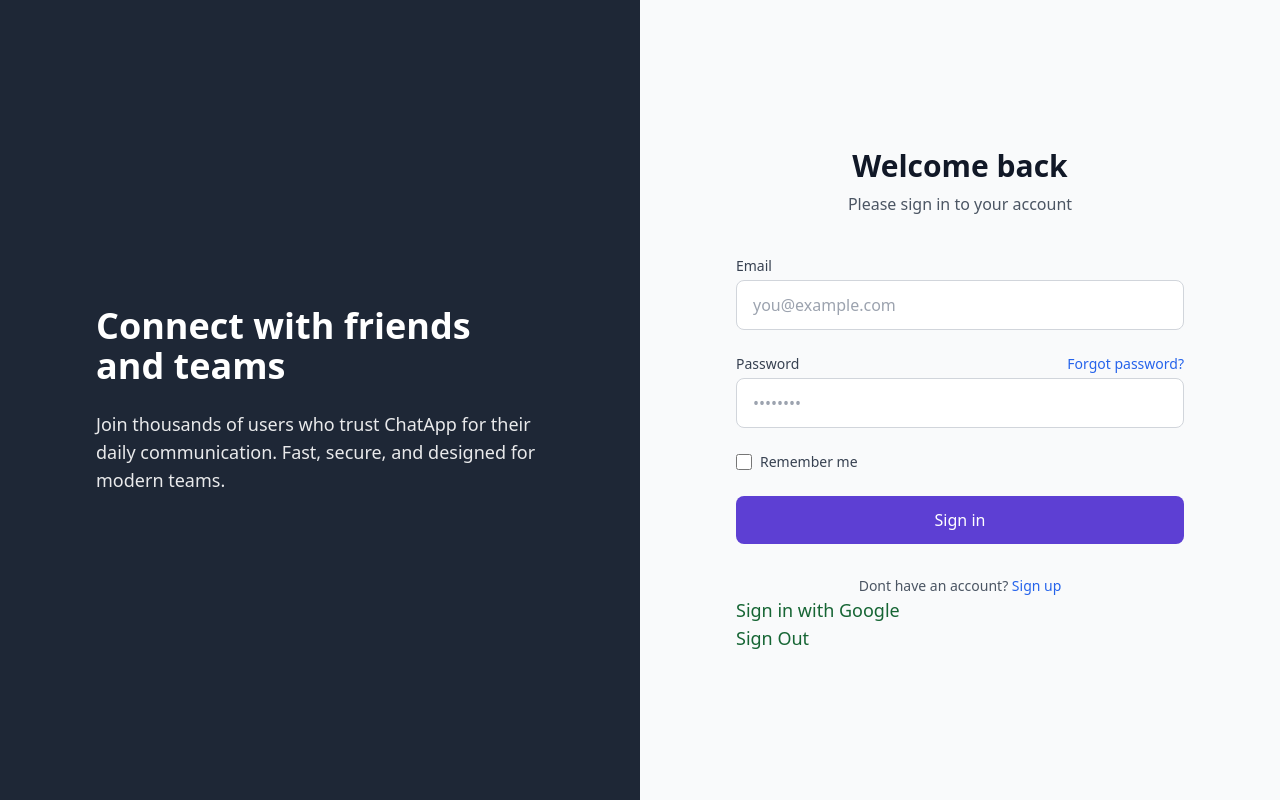
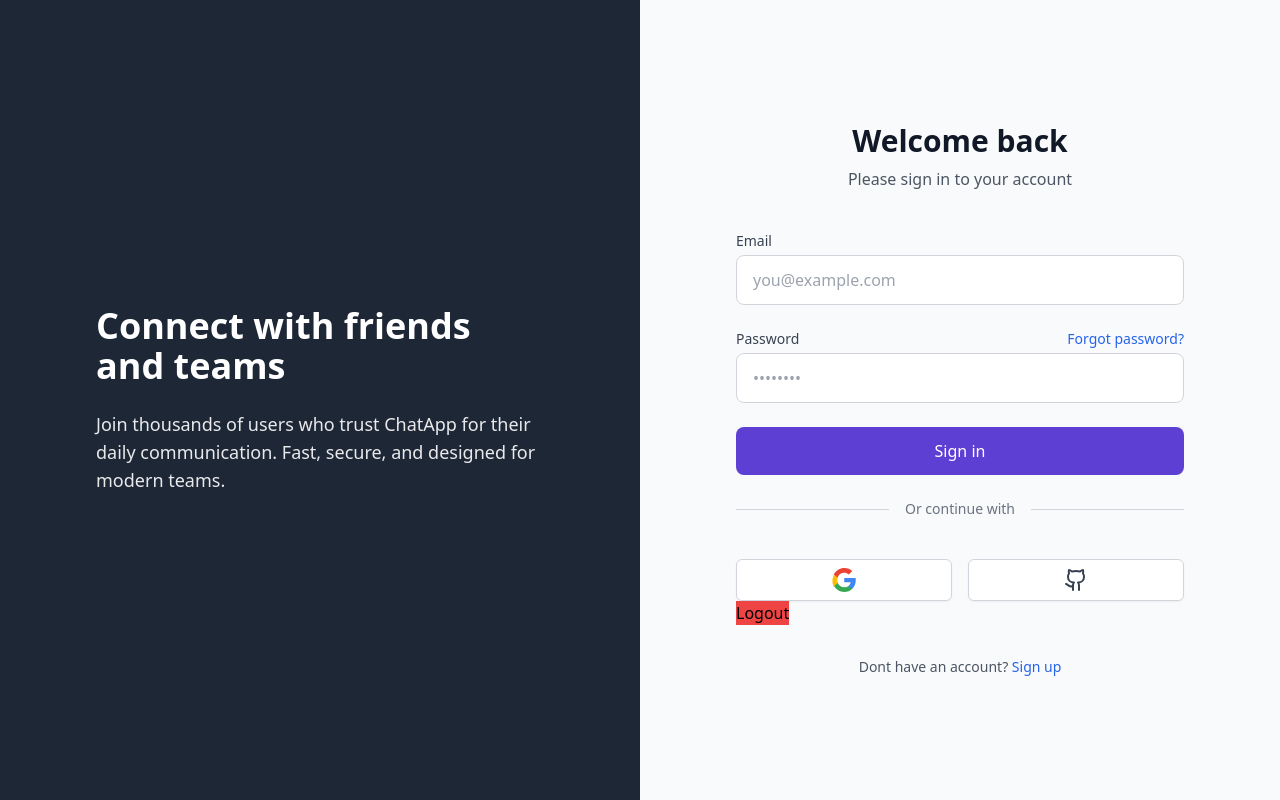
Before and after one commit to fahriedr/lite-chat, a Next.js app: page /login in a window 1280 px wide. Built offline with nearby package versions, Linux system fonts and the light colour scheme; no server answers.

Commit message:
update auth

```diff
--- a/src/app/api/auth/[...nextauth].ts
+++ /dev/null
@@ -1,31 +0,0 @@
-import UserModel from "@/models/User"
-import NextAuth, { NextAuthOptions } from "next-auth"
-import GoogleProvider from "next-auth/providers/google"
-import { Profile, Account, User} from "next-auth/core/types"
-import { AdapterUser } from "next-auth/adapters"
-import { googleAuth } from "@/lib/helper"
-
-export const authOptions: NextAuthOptions = {
-  // Configure one or more authentication providers
-  session:{
-    strategy: 'jwt'
-  },
-  providers: [
-    GoogleProvider({
-      clientId: process.env.GOOGLE_CLIENT_ID!,
-      clientSecret: process.env.GOOGLE_CLIENT_SECRET!,
-    }),
-  ],
-  callbacks: {
-    async signIn ({ user, account, profile }: { user: User | AdapterUser , account: Account | null, profile?: Profile | undefined}) {
-
-        if(account?.provider === "google") {
-            googleAuth(account, profile)
-        }
-
-        return true
-    }
-  }
-}
-
-export default NextAuth(authOptions)
--- a/src/app/api/register/route.ts
+++ b/src/app/api/register/route.ts
@@ -48,7 +48,8 @@ export const POST = async (req: NextRequest, res: NextResponse) => {
             username: body.username,
             email: body.email,
             password: await hashPassword(body.password),
-            avatar: process.env.ROBOHASH_URL + body.username
+            avatar: process.env.ROBOHASH_URL + body.username,
+            provider: 'local'
         })
 
         const token = jwt.sign({
--- a/src/components/Auth/LoginCard.tsx
+++ b/src/components/Auth/LoginCard.tsx
@@ -12,13 +12,21 @@ import { redirect, useRouter } from "next/navigation";
 import Head from "next/head";
 import { useUserStore } from "@/store/user";
 import Link from "next/link";
-import { signIn, signOut } from "next-auth/react";
+import { signIn, signOut, useSession } from "next-auth/react";
+import GoogleSignInButton from "../UI/ProvideLoginButton";
+import ProviderLoginButton from "../UI/ProvideLoginButton";
+import { GoogleIcon } from "@/icons/Google";
+import { GithubIcon } from "lucide-react";
 
 interface Props {
 
 }
 
 const LoginCard = ({ }: Props) => {
+
+  const {data} = useSession()
+
+  console.log(data?.user, 'data')
 
   const [email, setUsername] = useState<string>('')
   const [password, setPassword] = useState<string>('')
@@ -120,7 +128,7 @@ const LoginCard = ({ }: Props) => {
               />
             </div>
 
-            <div className="flex items-center">
+            {/* <div className="flex items-center">
               <input
                 id="remember-me"
                 name="remember-me"
@@ -130,7 +138,7 @@ const LoginCard = ({ }: Props) => {
               <label htmlFor="remember-me" className="ml-2 block text-sm text-gray-700">
                 Remember me
               </label>
-            </div>
+            </div> */}
 
             <button
               type="submit"
@@ -146,6 +154,30 @@ const LoginCard = ({ }: Props) => {
               {loading ? 'Signing in...' : 'Sign in'}
             </button>
           </form>
+
+          <div className="flex items-center my-6">
+            <div className="flex-grow border-t border-gray-300"></div>
+            <span className="mx-4 text-sm text-gray-500">Or continue with</span>
+            <div className="flex-grow border-t border-gray-300"></div>
+          </div>
+
+          <div className="flex flex-row gap-x-4">
+            <ProviderLoginButton
+              icon={<GoogleIcon size={6}/>}
+              name="Google"
+              onClick={() => signIn("google")}
+            />
+            <ProviderLoginButton
+              icon={<GithubIcon size={24}/>}
+              name="Github"
+              onClick={() => signIn("github")}
+            />
+          </div>
+
+          <button onClick={() => signOut()} className="bg-red-500">
+            Logout
+          </button>
+
           <div className="mt-8 text-center">
             <p className="text-sm text-gray-600">
               {"Dont have an account?"}
@@ -154,12 +186,6 @@ const LoginCard = ({ }: Props) => {
               </Link>
             </p>
           </div>
-          <div>
-            <button onClick={() => signIn("google")} className="text-lg text-green-800">Sign in with Google</button>
-          </div>
-          <div>
-            <button onClick={() => signOut()} className="text-lg text-green-800">Sign Out</button>
-          </div>
         </div>
       </div>
     </div>
--- /dev/null
+++ b/src/components/UI/ProvideLoginButton.tsx
@@ -0,0 +1,21 @@
+import React from "react";
+
+interface ProviderLoginButtonParam {
+  icon: React.ReactNode
+  onClick: () => void
+  name: string
+}
+
+const ProviderLoginButton: React.FC<ProviderLoginButtonParam> = ({ icon, onClick, name }) => {
+  return (
+    <button
+      onClick={onClick}
+      className="w-full flex items-center justify-center gap-2 px-4 py-2 mt-4 border border-gray-300 bg-white rounded-md shadow-sm hover:bg-gray-50 transition text-sm font-medium text-gray-700"
+      aria-label="Sign in with Google"
+    >
+      {icon}
+    </button>
+  );
+};
+
+export default ProviderLoginButton;
--- /dev/null
+++ b/src/icons/Google.tsx
@@ -0,0 +1,24 @@
+export const GoogleIcon = ({ size = 24, className = "" }) => (
+    <svg
+        className={`w-${size} h-${size}`}
+        viewBox="0 0 533.5 544.3"
+        xmlns="http://www.w3.org/2000/svg"
+    >
+        <path
+            d="M533.5 278.4c0-17.6-1.6-35-4.7-51.8H272v98h147.6c-6.4 34-25.8 62.7-55 81.9v67h88.7c52-47.9 80.2-118.5 80.2-195.1z"
+            fill="#4285f4"
+        />
+        <path
+            d="M272 544.3c72.9 0 134.1-24.1 178.8-65.5l-88.7-67c-24.6 16.5-56 26.3-90.1 26.3-69.3 0-128-46.8-149-109.6h-89.8v68.8C86.7 486.9 172.7 544.3 272 544.3z"
+            fill="#34a853"
+        />
+        <path
+            d="M123 328.5c-10.3-30.2-10.3-62.6 0-92.8v-68.8h-89.8c-39.2 78.3-39.2 171.9 0 250.2l89.8-68.6z"
+            fill="#fbbc04"
+        />
+        <path
+            d="M272 107.7c38.9-.6 76.3 13.5 105.1 39.3l78.4-78.4C405.6 24.6 341.3-1.4 272 0 172.7 0 86.7 57.4 33.3 146.9l89.8 68.8c21-62.9 79.7-108.7 149-108z"
+            fill="#ea4335"
+        />
+    </svg>
+);
--- a/src/lib/helper.ts
+++ b/src/lib/helper.ts
@@ -169,23 +169,23 @@ export const googleAuth = async (account: Account, profile: Profile | undefined)
         throw new Error("No Profile")
     }
 
-    console.log(profile)
+    console.log(profile, 'googleAuth')
 
-    // const user = await User.findOne({
-    //     email: profile.email
-    // }).exec()
+    const user = await User.findOne({
+        email: profile.email
+    }).exec()
 
-    // if (!user) {
-    //     const username = await emailToUsername(profile.email)
-    //     let data = await User.create({
-    //         fullname: profile.name,
-    //         username: username,
-    //         email: profile.email,
-    //         password: '',
-    //         avatar: process.env.ROBOHASH_URL + username
-    //     })
+    if (!user) {
+        const username = await emailToUsername(profile.email)
+        let data = await User.create({
+            fullname: profile.name,
+            username: username,
+            email: profile.email,
+            password: '',
+            avatar: process.env.ROBOHASH_URL + username
+        })
 
-    // } else {
+    } else {
 
-    // }
+    }
 }
--- a/src/models/User.ts
+++ b/src/models/User.ts
@@ -1,13 +1,15 @@
 import mongoose, { Schema, Document, models, model } from "mongoose";
 
+export type AuthProvider = 'google' | 'github' | 'local'
 export interface IUser extends Document {
     _id: mongoose.Types.ObjectId;
     fullname: string;
     email: string;
     username: string,
     avatar: string,
-    password: string
-  }
+    password?: string,
+    provider: AuthProvider
+}
 
 const UserSchema = new Schema<IUser>({
     fullname: { type: String, required: true },
@@ -15,6 +17,10 @@ const UserSchema = new Schema<IUser>({
     password: { type: String, required: true, select: false },
     email: { type: String, required: true, unique: true},
     avatar: { type: String },
+    provider: {
+        type: String,
+        enum: ['google', 'github', 'local'],
+        default: 'local' }
 }, {
     timestamps: true
 })
```
Also changed, not shown: src/icons/Github.tsx (added, +14 -0 lines), src/lib/auth.ts (+17 -13 lines).
